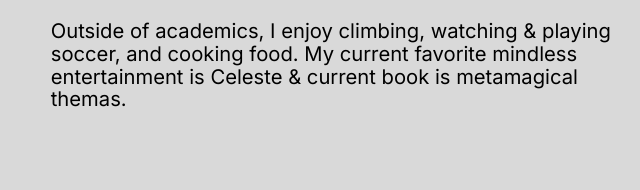
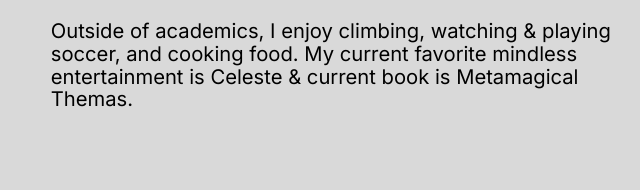
Before and after one commit to fairfax33/fairfax33.github.io, a plain HTML site: page index.html in a window 1280 px wide. Shown: the part 355-545 px from the top of the page, 528-1168 px from the left. Drawn offline with Linux system fonts and the light colour scheme.

Commit message:
updated index

```diff
--- a/index.html
+++ b/index.html
@@ -69,7 +69,7 @@
           </p>
           <p>
             Outside of academics, I enjoy climbing, watching &amp; playing soccer, and cooking food. My current
-            favorite mindless entertainment is Celeste &amp; current book is metamagical themas.
+            favorite mindless entertainment is Celeste &amp; current book is Metamagical Themas.
           </p>
         </section>
       </div>
```
